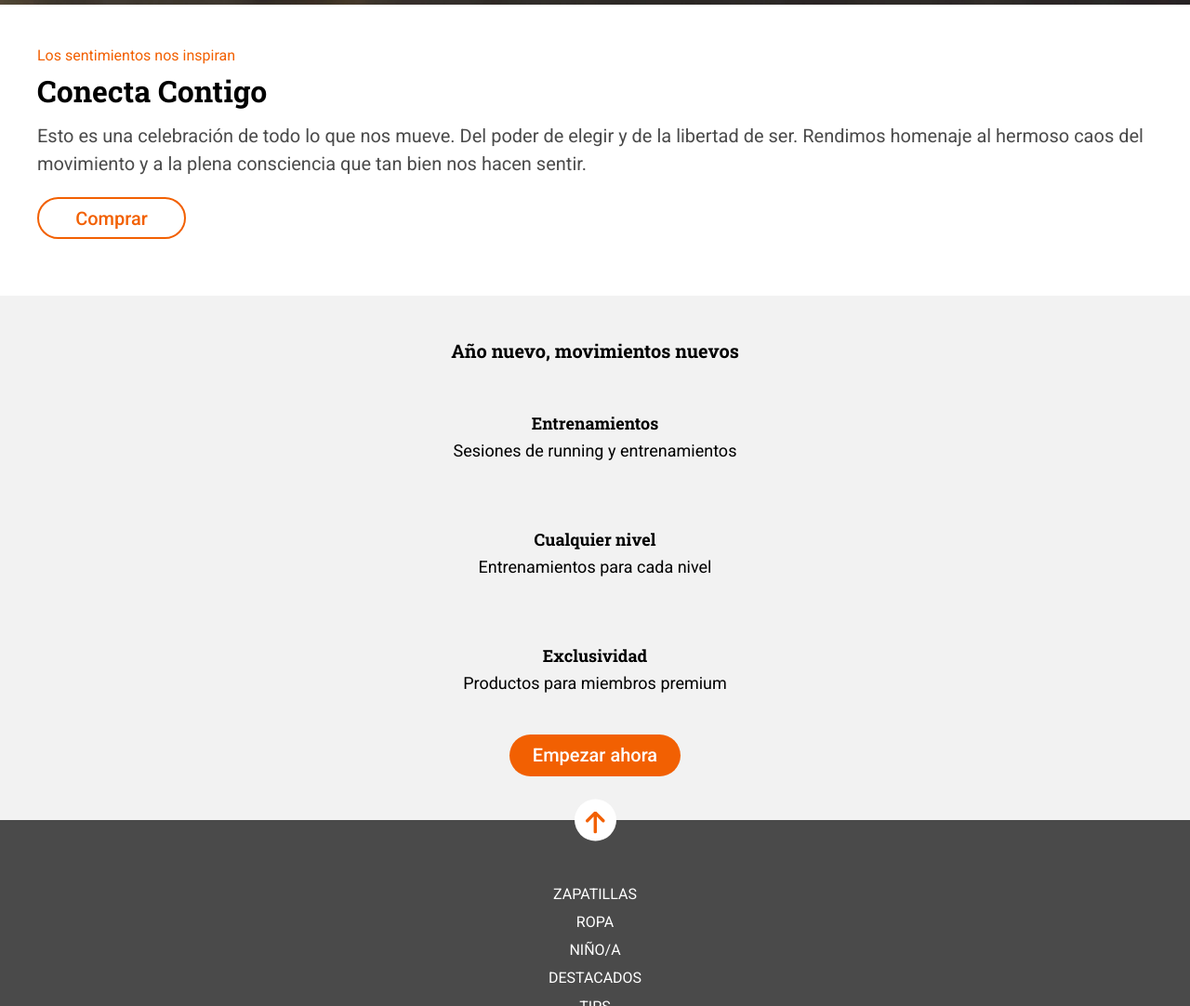
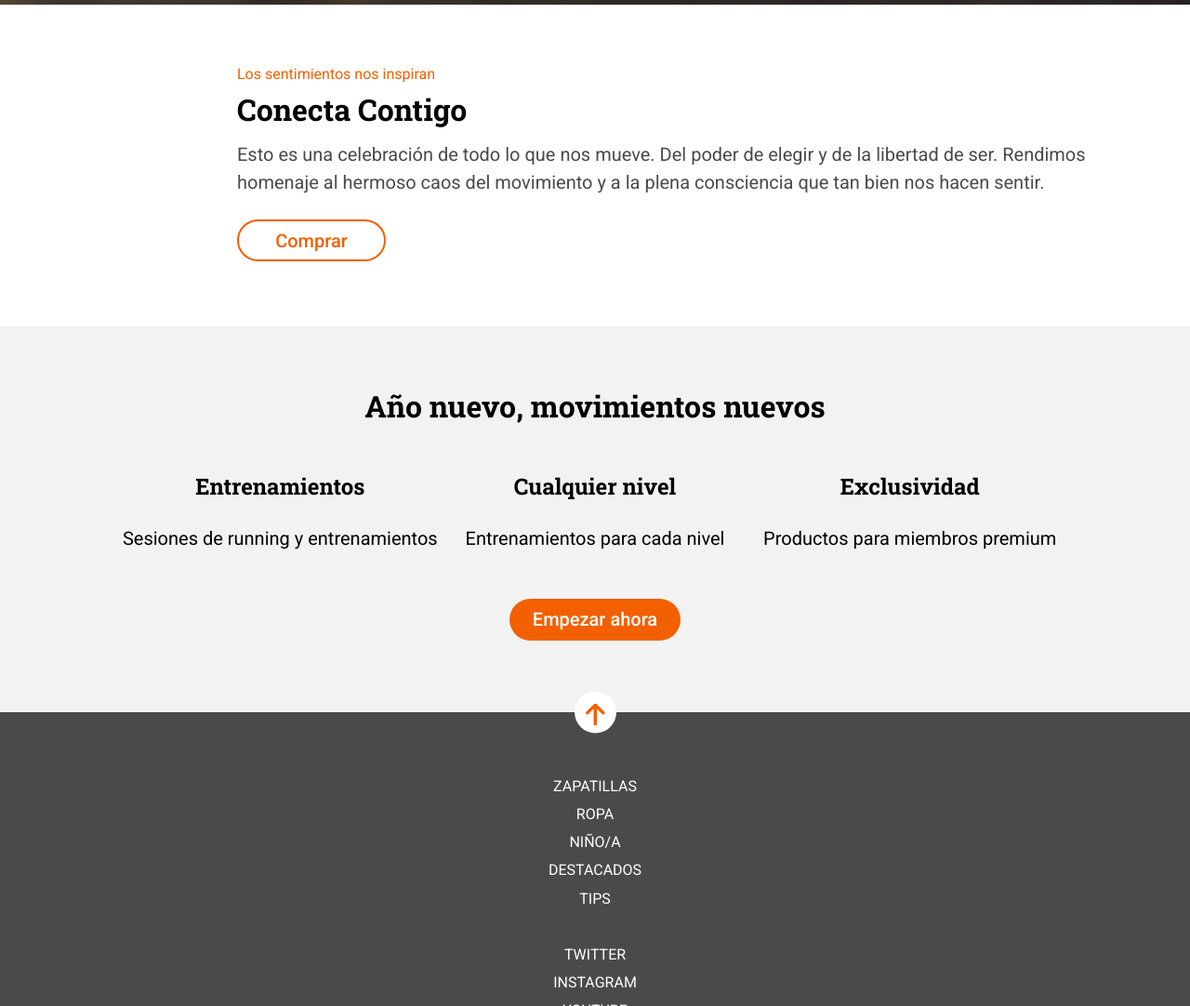
Before and after one commit to Adalab/modulo-1-evaluacion-final-marinacr92, a website: page src/html/index.html in a window 1280 px wide. Shown: the part 840-1922 px from the top of the page at 93% size. Drawn offline with nearby package versions, Linux system fonts and the light colour scheme; files that its build step writes are made by us from their sources; files whose address does not match are found by name.

Commit message:
Add media queries main_grey

```diff
--- a/src/scss/layout/_main.scss
+++ b/src/scss/layout/_main.scss
@@ -132,55 +132,71 @@
     }
 
     .main__grey{
-    background-color: $white-grey;
-    padding: 29px 50px 40px 50px;
-    display: grid;
-    grid-template-columns: 1fr;
-    grid-template-rows: 60px 375px 60px;
-    align-items: center;
-    justify-items: center;
+        padding: 35px 38px 45px 38px;
+        grid-template-columns: 1fr 1fr 1fr ;
+        grid-template-rows: 80px 150px 80px;
 
         &-title{
-        font-size: 2rem;
-        line-height: 1.5;
-        text-align: center;
-
+            font-size: 2.8rem;
+            line-height: 1.61;
+            grid-column: span 3;
+            grid-row: span 1;
         }
 
         &-button{
-        width: 184px;
-        height: 45px;
-        background-color: $bright-orange;
-        border: none;
-        border-radius: 25px;
+            grid-column: span 3;
+            grid-row: span 1;
+        }
+    }
 
-        &-text {
-            color: $white;
+    .grey__ul{
+        grid-column: span 3;
+        grid-row: span 1;
+        grid-template-columns: 1fr 1fr 1fr;
+        grid-template-rows: 150px;
+        padding: 0 0;
+
+        &__title{
+            font-size: 2.4rem;
+            line-height: 1.25;
+            padding-bottom: 15px;
+        }
+
+        &__description{
             font-size: 2rem;
-            text-align: center;
-            text-decoration: none;
+            line-height: 1.5;
         }
     }
 }
 
+
+@media all and (min-width:1200px) {
+   .main__white{
+        padding: 60px 100px 70px 255px;
+    }
+
+    .white__article-description {
+        padding-bottom: 25px;
+    }
+
+    .main__grey{
+        padding: 45px 85px 60px 85px;
+
+        &-title{
+            font-size: 3.2rem;
+            line-height: 1.41;
+        }
+    }
+
     .grey__ul{
-    display: grid;
-    grid-template-columns: 1fr;
-    grid-template-rows: 125px 125px 125px;
-    align-items: center;
-    padding: 0 10px;
-
+        grid-column: span 3;
+        grid-row: span 1;
+        grid-template-columns: 1fr 1fr 1fr;
+        grid-template-rows: 150px;
+        padding: 0 0;
 
         &__title{
-        font-size: 1.8rem;
-        line-height: 1.67;
-        text-align: center;
-    }
-
-    &__description{
-        font-size: 1.8rem;
-        line-height: 1.67;
-        text-align: center;
+            padding-bottom: 26px;
         }
     }
 }
```
Lines whose indentation alone changed are shown as unchanged.
